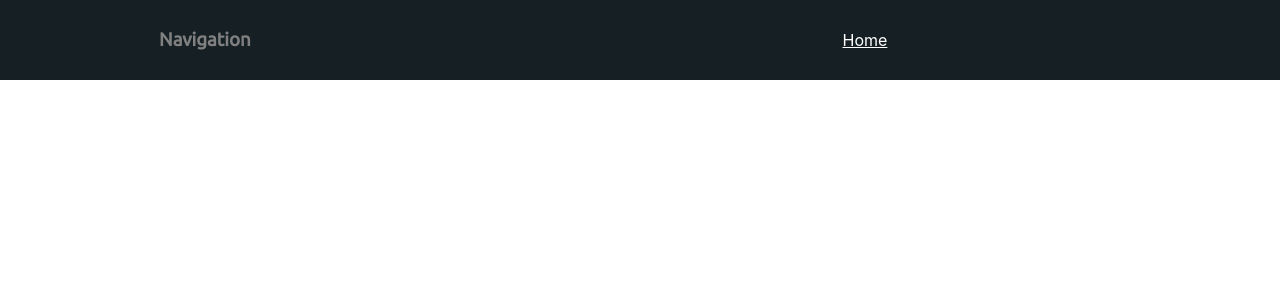
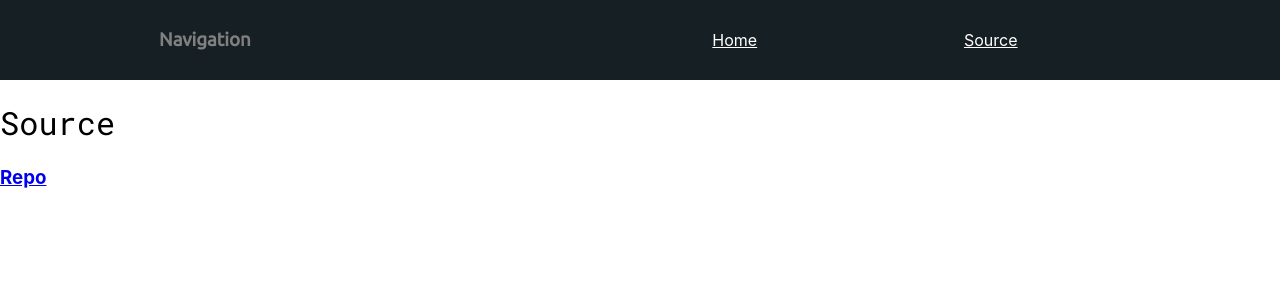
Before and after one commit to Zaptapclap/react-app, a React (Create React App) app: page /source in a window 1280 px wide. Shown: the top 300 px of the page. Built offline with nearby package versions, Linux system fonts and the light colour scheme.

Commit message:
Source page added + styles

```diff
--- a/src/App.css
+++ b/src/App.css
@@ -26,3 +26,8 @@ nav {
     align-items: center;
     list-style: none;
 }
+
+.source-title {
+    font-family: "Roboto Mono", sans-serif;
+    font-weight: 300;
+}
--- a/src/App.js
+++ b/src/App.js
@@ -1,6 +1,7 @@
 import React from 'react';
 import TopBar from "./components/TopBar";
 import Home from "./components/Home";
+import Source from "./components/Source";
 import './App.css';
 import { BrowserRouter as Router, Switch, Route } from "react-router-dom";
 
@@ -11,6 +12,7 @@ const App = () => {
             <TopBar />
             <Switch>
                 <Route path="/" exact component={Home}/>
+                <Route path="/source" component={Source}/>
             </Switch>
         </Router>
     </div>
--- /dev/null
+++ b/src/components/Source.js
@@ -0,0 +1,14 @@
+import React from 'react';
+
+class Source extends React.Component {
+    render() {
+        return (
+            <div>
+                <h1 className="source-title">Source</h1>
+                <h3><a href="https://github.com/Zaptapclap/react-app">Repo</a></h3>
+            </div>
+        );
+    }
+}
+
+export default Source;
--- a/src/components/TopBar.js
+++ b/src/components/TopBar.js
@@ -18,6 +18,9 @@ const TopBar = () => {
                     <Link to="/" style={navStyle}>
                         <li>Home</li>
                     </Link>
+                    <Link to="/source" style={navStyle}>
+                        <li>Source</li>
+                    </Link>
                 </ul>
             </nav>
     );
```
